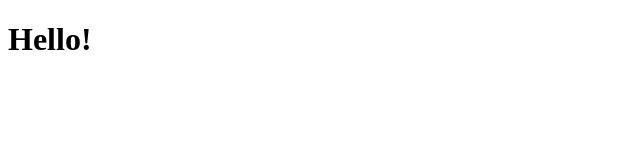
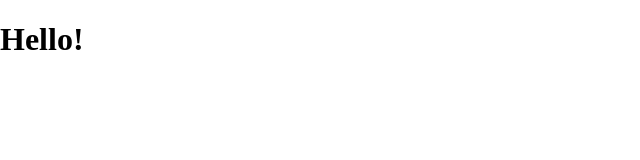
Before and after one commit to MyshinskyIlya/FirstRep, a plain HTML site: page index.html in a window 1280 px wide. Shown: the full height of the page, 0-640 px from the left. Drawn offline with Linux system fonts and the light colour scheme.

Commit message:
pr2 commit 3

```diff
--- a/index.html
+++ b/index.html
@@ -11,7 +11,9 @@
 
 <body>
     <h1>Hello!</h1>
+    <script src="config.js"></script>
     <script src="./script.js"></script>
+
 </body>
 
 </html>
--- a/style.css
+++ b/style.css
@@ -0,0 +1,3 @@
+html, body {
+    margin: 0;
+}
```
Also changed, not shown: config.js (added).
